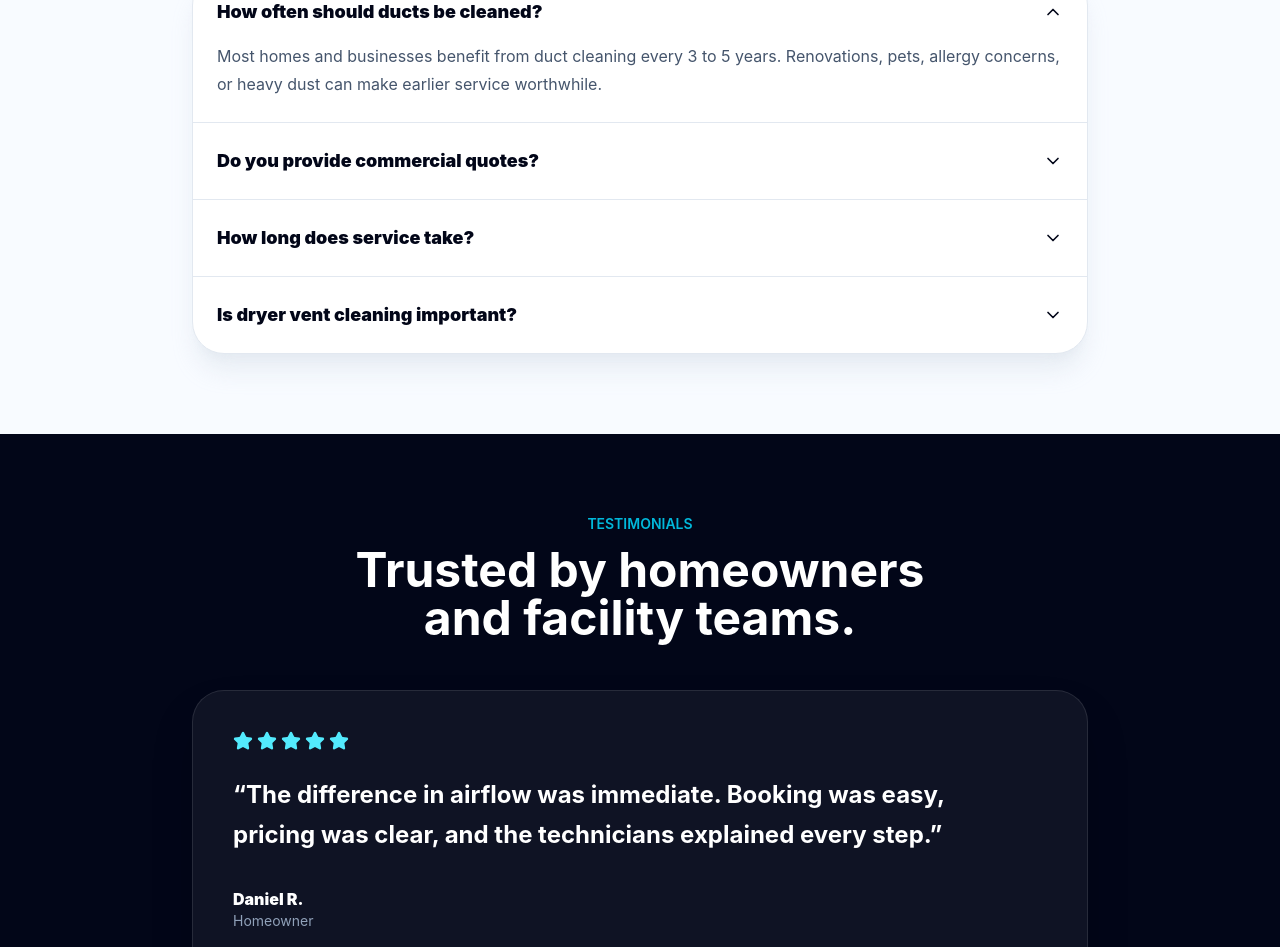
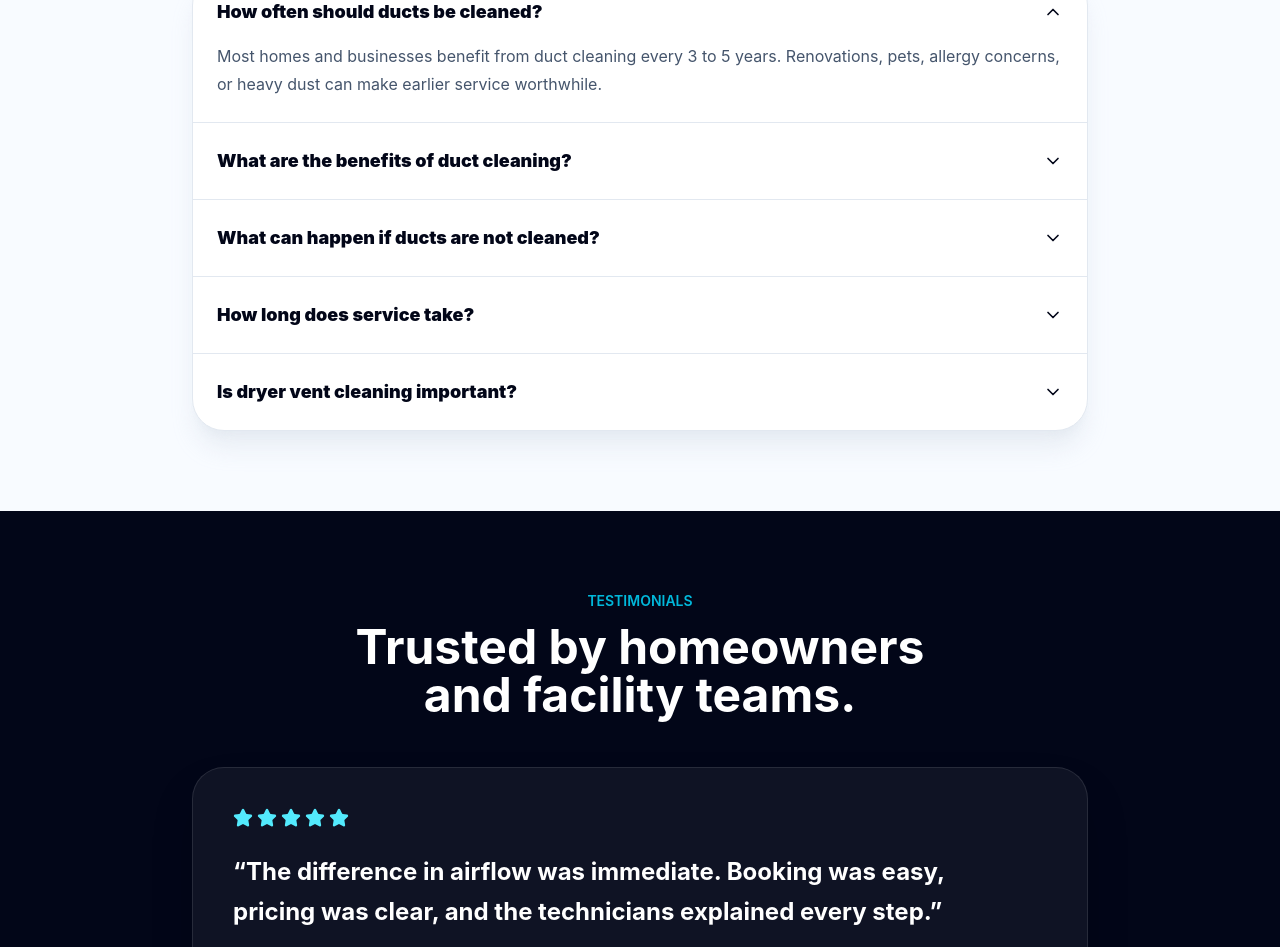
Before and after one commit to kartikgulati/turbovac, a Next.js app: page / in a window 1280 px wide. Shown: the part 6515-7462 px from the top of the page. Built offline with nearby package versions, Linux system fonts and the light colour scheme.

Commit message:
added benefits and concequences in FAQ

```diff
--- a/components/turbovac-site.tsx
+++ b/components/turbovac-site.tsx
@@ -119,8 +119,12 @@ const faqs = [
     "Most homes and businesses benefit from duct cleaning every 3 to 5 years. Renovations, pets, allergy concerns, or heavy dust can make earlier service worthwhile.",
   ],
   [
-    "Do you provide commercial quotes?",
-    "Yes. TurboVac quotes offices, retail spaces, industrial buildings, multi-unit properties, and specialty facilities after a quick scope review.",
+    "What are the benefits of duct cleaning?",
+    "Improves indoor air quality by removing accumulated dust, debris, pet hair, pollen, and other airborne particles from your HVAC system.Helps reduce allergens and irritants that may affect people with allergies, asthma, or respiratory sensitivities. Removes unpleasant odours caused by dust buildup, pets, smoke, or moisture inside the duct system. Helps your furnace and air conditioning system operate more efficiently by improving airflow and reducing strain on components. Can extend the lifespan of HVAC equipment by reducing dirt accumulation in critical components. Especially beneficial after renovations, moving into a new home, pet ownership, smoking indoors, or long periods without maintenance.",
+  ],
+  [
+    "What can happen if ducts are not cleaned?",
+    "Dust, dirt, pet dander, and debris can continue accumulating inside the ductwork over time.Poor indoor air circulation may contribute to stale air and unpleasant smells throughout the home. Excess buildup may reduce HVAC efficiency, causing the system to work harder and potentially increasing energy costs. Dirty ducts may worsen allergy or respiratory symptoms for sensitive individuals. Construction debris, mold caused by moisture issues, or excessive contamination can remain hidden inside the system if left untreated. Neglected HVAC systems may experience increased wear on components over time.",
   ],
   [
     "How long does service take?",
```
